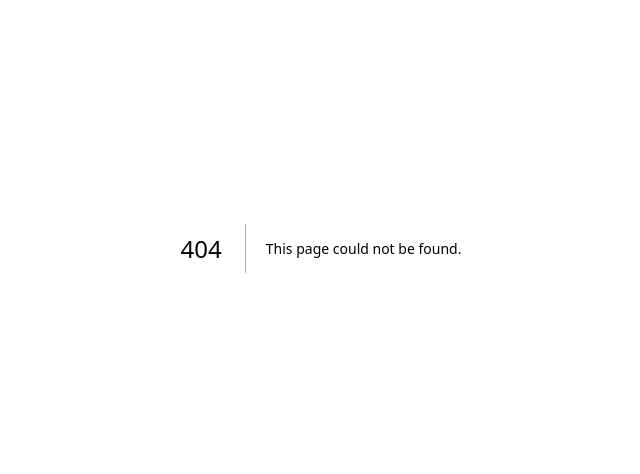
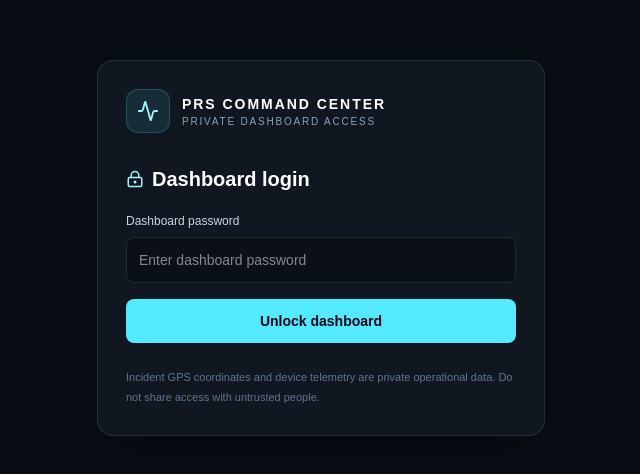
Before and after one commit to devanshshukla-3004/PRS-LIVE-DASHBOARD, a Next.js app: page /login in a window 1280 px wide. Before the commit this address had no page. Shown: the part 152-626 px from the top of the page, without its empty margins (319-959 px from the left). Built offline with nearby package versions, Linux system fonts and the light colour scheme.

Commit message:
feat: add private dashboard login page

```diff
--- /dev/null
+++ b/app/login/page.tsx
@@ -0,0 +1,48 @@
+"use client";
+
+import { FormEvent, useState } from "react";
+import { useRouter, useSearchParams } from "next/navigation";
+import { Activity, LockKeyhole } from "lucide-react";
+
+export default function LoginPage() {
+  const [password, setPassword] = useState("");
+  const [error, setError] = useState("");
+  const [loading, setLoading] = useState(false);
+  const router = useRouter();
+  const search = useSearchParams();
+  const setupRequired = search.get("setup") === "1";
+
+  async function submit(event: FormEvent<HTMLFormElement>) {
+    event.preventDefault();
+    setLoading(true);
+    setError("");
+    try {
+      const response = await fetch("/api/auth", {
+        method: "POST", headers: { "Content-Type": "application/json" },
+        body: JSON.stringify({ password }),
+      });
+      const data = await response.json();
+      if (!response.ok) throw new Error(data.error || "Login failed");
+      router.replace("/");
+      router.refresh();
+    } catch (err) {
+      setError(err instanceof Error ? err.message : "Login failed");
+    } finally {
+      setLoading(false);
+    }
+  }
+
+  return <main className="flex min-h-screen items-center justify-center bg-[#080d14] px-4 text-white">
+    <section className="w-full max-w-md rounded-2xl border border-white/10 bg-[#101720] p-7 shadow-2xl">
+      <div className="flex items-center gap-3"><div className="grid h-11 w-11 place-items-center rounded-xl border border-cyan-300/20 bg-cyan-300/10 text-cyan-200"><Activity size={22}/></div><div><p className="text-sm font-semibold tracking-[.14em]">PRS COMMAND CENTER</p><p className="text-[10px] tracking-[.18em] text-slate-400">PRIVATE DASHBOARD ACCESS</p></div></div>
+      <div className="mt-8 flex items-center gap-2"><LockKeyhole size={18} className="text-cyan-200"/><h1 className="text-xl font-semibold">Dashboard login</h1></div>
+      {setupRequired && <div className="mt-4 rounded-xl border border-amber-300/20 bg-amber-300/10 p-3 text-sm text-amber-100">Access protection is active, but the password is not configured yet. Add <strong>PRS_DASHBOARD_PASSWORD</strong> in Vercel → Project → Settings → Environment Variables, then redeploy.</div>}
+      {!setupRequired && <form onSubmit={submit} className="mt-5 space-y-4">
+        <label className="block"><span className="mb-2 block text-xs text-slate-300">Dashboard password</span><input type="password" autoComplete="current-password" required value={password} onChange={(event) => setPassword(event.target.value)} className="w-full rounded-lg border border-white/10 bg-black/30 px-3 py-3 text-sm outline-none focus:border-cyan-300/50" placeholder="Enter dashboard password"/></label>
+        {error && <p className="text-xs text-amber-200">{error}</p>}
+        <button disabled={loading} className="w-full rounded-lg bg-cyan-300 px-4 py-3 text-sm font-semibold text-slate-950 disabled:opacity-50">{loading ? "Checking…" : "Unlock dashboard"}</button>
+      </form>}
+      <p className="mt-6 text-[11px] leading-5 text-slate-500">Incident GPS coordinates and device telemetry are private operational data. Do not share access with untrusted people.</p>
+    </section>
+  </main>;
+}
```
